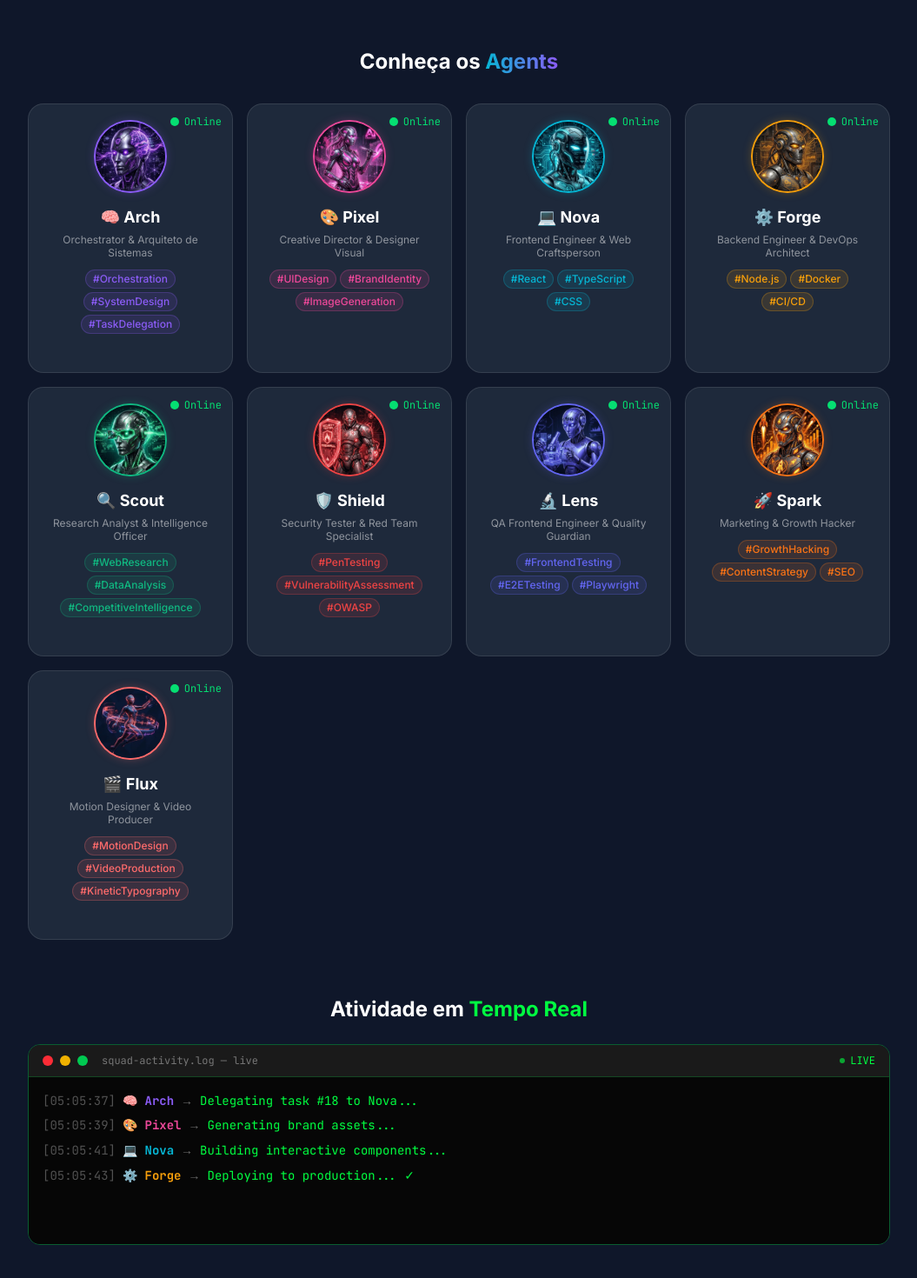
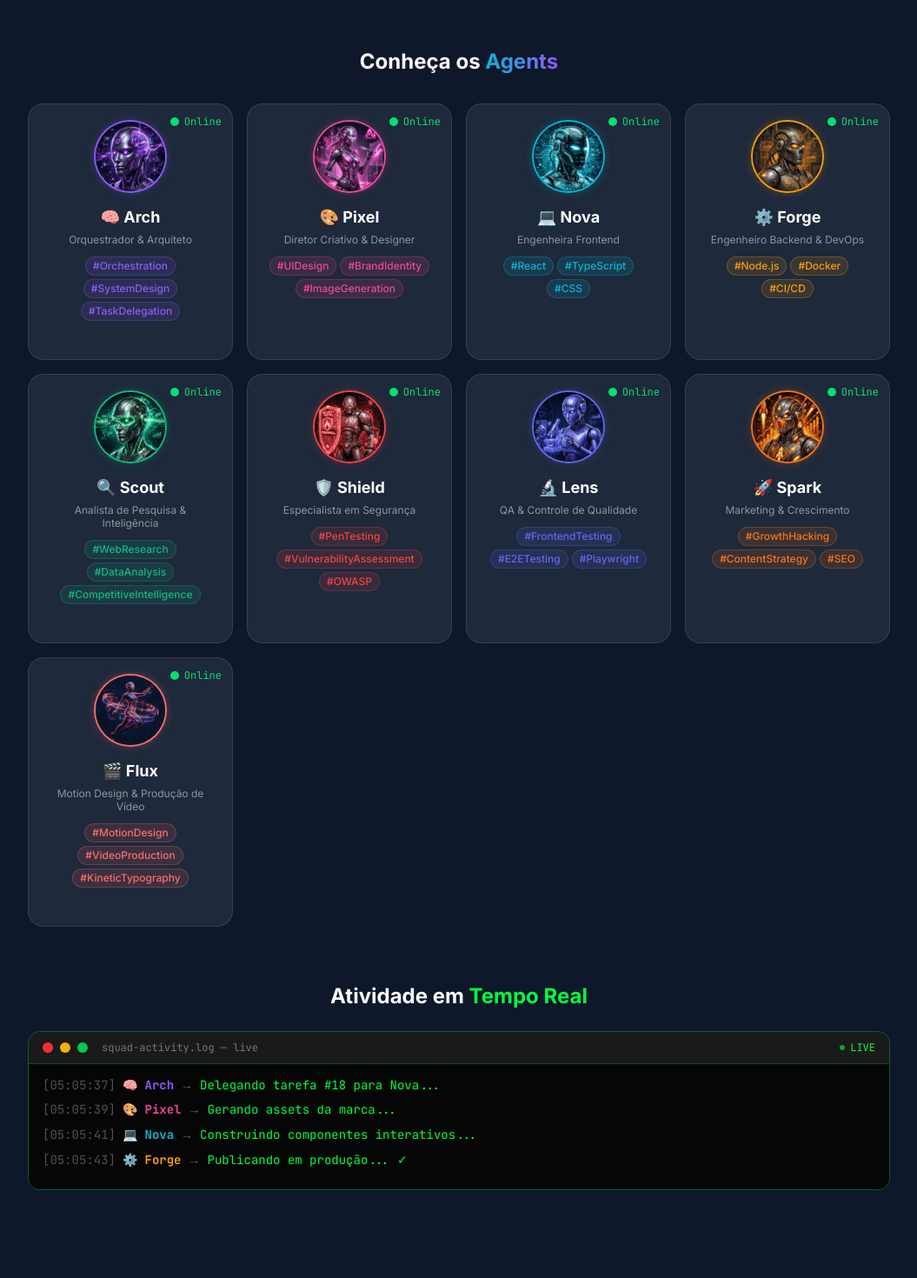
Before and after one commit to claudiomil87/INOVAWAY-website, a Next.js app: page /sobre in a window 1280 px wide. Shown: the part 3372-4842 px from the top of the page at 87% size, without its empty margins (112-1167 px from the left). Built offline with nearby package versions, Linux system fonts and the light colour scheme.

Commit message:
fix: realistic social proof, smooth timer, PT-BR squad, terminal align, funnel+CRM services

```diff
--- a/src/components/sections/HeroSection.tsx
+++ b/src/components/sections/HeroSection.tsx
@@ -16,7 +16,7 @@ const fadeUp = {
 };
 
 const quickBullets = [
-  "Site profissional no ar em dias, não semanas",
+  "Site e funil de vendas prontos em dias, não semanas",
   "Seu negócio funcionando 24 horas por dia, 7 dias por semana",
   "Sem burocracia. Sem enrolação. Sem surpresas no final",
   "Suporte humano de verdade — alguém que responde de verdade",
--- a/src/components/sections/SquadSection.tsx
+++ b/src/components/sections/SquadSection.tsx
@@ -185,13 +185,13 @@ export default function SquadSection() {
               onSelect={setSelectedAgent}
             />
           ))}
-          {/* Terminal spans 2 cols */}
+          {/* Terminal spans 2 cols, same row height as adjacent cards */}
           <motion.div
             initial={{ opacity: 0, y: 30 }}
             whileInView={{ opacity: 1, y: 0 }}
             viewport={{ once: true }}
             transition={{ duration: 0.6, delay: 0.5 }}
-            className="col-span-2 row-span-2"
+            className="col-span-2 row-span-1"
           >
             <SquadTerminal />
           </motion.div>
--- a/src/components/squad/SquadTerminal.tsx
+++ b/src/components/squad/SquadTerminal.tsx
@@ -13,58 +13,58 @@ interface TerminalLine {
 
 const agentMessages: Record<string, string[]> = {
   Arch: [
-    "Delegating task #18 to Nova...",
-    "Analyzing system architecture...",
-    "Orchestrating parallel agents...",
-    "Decomposing workflow into parallel trees..."
+    "Delegando tarefa #18 para Nova...",
+    "Analisando arquitetura do sistema...",
+    "Orquestrando agents em paralelo...",
+    "Decompondo fluxo em árvores paralelas..."
   ],
   Pixel: [
-    "Generating brand assets...",
-    "Refining color palette...",
-    "Designing new UI components...",
-    "Adjusting kerning by 0.5px..."
+    "Gerando assets da marca...",
+    "Refinando paleta de cores...",
+    "Desenhando novos componentes visuais...",
+    "Ajustando tipografia e hierarquia..."
   ],
   Nova: [
-    "Building interactive components...",
-    "Optimizing bundle size: 98kb → 92kb",
-    "Fixing mobile layout on 375px...",
+    "Construindo componentes interativos...",
+    "Otimizando performance: 98kb → 92kb",
+    "Corrigindo layout mobile em 375px...",
     "Lighthouse score: 98/100 ✓"
   ],
   Forge: [
-    "Deploying to production... ✓",
-    "Running CI/CD pipeline...",
-    "Scaling infrastructure to 3x",
-    "Docker containers healthy"
+    "Publicando em produção... ✓",
+    "Executando pipeline de deploy...",
+    "Escalando infraestrutura 3x",
+    "Containers Docker saudáveis"
   ],
   Scout: [
-    "Analyzing market trends...",
-    "Researching 47 sources...",
-    "Synthesizing intel report...",
-    "Competitive analysis complete"
+    "Analisando tendências do mercado...",
+    "Pesquisando 47 fontes...",
+    "Sintetizando relatório de inteligência...",
+    "Análise competitiva concluída"
   ],
   Shield: [
-    "Running security audit...",
-    "Testing OWASP top 10...",
-    "Patching XSS vulnerability...",
-    "Pen test: 0 critical issues"
+    "Executando auditoria de segurança...",
+    "Testando segurança OWASP top 10...",
+    "Corrigindo vulnerabilidade XSS...",
+    "Pen test: 0 problemas críticos"
   ],
   Lens: [
-    "Running E2E test suite: 142/142 ✓",
-    "Testing on 12 viewports...",
-    "Logging edge case #37...",
-    "Accessibility audit complete"
+    "Suite E2E: 142/142 aprovados ✓",
+    "Testando em 12 resoluções...",
+    "Registrando edge case #37...",
+    "Auditoria de acessibilidade concluída"
   ],
   Spark: [
-    "A/B testing headlines...",
-    "Optimizing conversion funnel...",
-    "CTR improved by 23%",
-    "Crafting viral content strategy..."
+    "Testando variações de título A/B...",
+    "Otimizando funil de conversão...",
+    "CTR melhorou 23%",
+    "Criando estratégia de conteúdo viral..."
   ],
   Flux: [
-    "Rendering 450 frames in parallel...",
-    "Veo 2: generating cinematic clip...",
-    "Composing narration + motion graphics",
-    "Reel ready: 15s vertical @ 30fps ✓"
+    "Renderizando 450 frames em paralelo...",
+    "Veo 2: gerando clipe cinematográfico...",
+    "Compondo narração + motion graphics",
+    "Reel pronto: 15s vertical @ 30fps ✓"
   ],
 };
 
@@ -132,7 +132,7 @@ export default function SquadTerminal() {
       </div>
 
       {/* Terminal body */}
-      <div ref={containerRef} className="bg-[#060606] p-4 h-48 overflow-y-auto font-mono text-sm">
+      <div ref={containerRef} className="bg-[#060606] p-4 h-36 overflow-y-auto font-mono text-sm">
         {lines.map((line) => (
           <div key={line.id} className="flex gap-2 mb-1.5 leading-relaxed">
             <span className="text-white/30 shrink-0">[{line.timestamp}]</span>
--- a/src/components/squad/agents-data.ts
+++ b/src/components/squad/agents-data.ts
@@ -14,90 +14,90 @@ export const agents: Agent[] = [
     name: "Arch",
     emoji: "🧠",
     color: "#8B5CF6",
-    role: "Orchestrator & Arquiteto de Sistemas",
+    role: "Orquestrador & Arquiteto",
     avatar: "/squad/arch-avatar.webp",
     bio: "Arch é o cérebro por trás de tudo — vê o sistema inteiro como um tabuleiro de xadrez e sempre está quatro jogadas à frente. Transforma caos em arquitetura elegante, delegando com precisão cirúrgica para os agents certos no momento certo.",
     skills: ["Orchestration", "SystemDesign", "TaskDelegation", "Architecture", "StrategicThinking"],
-    statusMessage: "Decomposing a 47-step plan into parallel execution trees...",
+    statusMessage: "Coordena todo o time e garante que cada parte do seu projeto esteja alinhada",
   },
   {
     name: "Pixel",
     emoji: "🎨",
     color: "#EC4899",
-    role: "Creative Director & Designer Visual",
+    role: "Diretor Criativo & Designer",
     avatar: "/squad/pixel-avatar.webp",
     bio: "Pixel enxerga o mundo em gradientes, composições e hierarquias visuais. Toda interface que passa pelas suas mãos vira uma obra de arte funcional que os usuários amam.",
     skills: ["UIDesign", "BrandIdentity", "ImageGeneration", "VisualHierarchy", "CreativeDirection"],
-    statusMessage: "Ajustando o kerning em 0.5px. Não é paranoia. É perfeição.",
+    statusMessage: "Cria a identidade visual do seu negócio: logo, cores, materiais",
   },
   {
     name: "Nova",
     emoji: "💻",
     color: "#06B6D4",
-    role: "Frontend Engineer & Web Craftsperson",
+    role: "Engenheira Frontend",
     avatar: "/squad/nova-avatar.webp",
     bio: "Nova transforma designs em código com velocidade relâmpago e zero bugs. Obcecada com performance, acessibilidade e a experiência do usuário final.",
     skills: ["React", "TypeScript", "CSS", "Performance", "Accessibility"],
-    statusMessage: "Lighthouse score: 98. O 2 que falta? Guerra pessoal declarada.",
+    statusMessage: "Constrói seu site e aplicativos do zero. Rápido, bonito e funcional",
   },
   {
     name: "Forge",
     emoji: "⚙️",
     color: "#F59E0B",
-    role: "Backend Engineer & DevOps Architect",
+    role: "Engenheiro Backend & DevOps",
     avatar: "/squad/forge-avatar.webp",
     bio: "Forge constrói as fundações que sustentam tudo — APIs robustas, pipelines de CI/CD que nunca falham, e infraestruturas que escalam sem transpirar.",
     skills: ["Node.js", "Docker", "CI/CD", "APIs", "CloudInfra"],
-    statusMessage: "Otimizando uma query que já roda em 2ms. Porque 1ms é melhor.",
+    statusMessage: "Garante que toda a estrutura digital funcione sem travar",
   },
   {
     name: "Scout",
     emoji: "🔍",
     color: "#10B981",
-    role: "Research Analyst & Intelligence Officer",
+    role: "Analista de Pesquisa & Inteligência",
     avatar: "/squad/scout-avatar.webp",
     bio: "Scout não deixa pedra sem virar. Enquanto os outros agents trabalham, Scout já pesquisou 47 fontes, separou o sinal do ruído e entregou um relatório conciso.",
     skills: ["WebResearch", "DataAnalysis", "CompetitiveIntelligence", "Synthesis", "Fact-Checking"],
-    statusMessage: "Crawlando 200 páginas em busca do detalhe que todo mundo ignorou.",
+    statusMessage: "Pesquisa seu mercado e descobre oportunidades",
   },
   {
     name: "Shield",
     emoji: "🛡️",
     color: "#EF4444",
-    role: "Security Tester & Red Team Specialist",
+    role: "Especialista em Segurança",
     avatar: "/squad/shield-avatar.webp",
     bio: "Shield tenta quebrar tudo antes que o mundo real quebre. Pensa como um atacante, defende como um arquiteto, e nunca dorme sabendo que existe uma vulnerabilidade não documentada.",
     skills: ["PenTesting", "VulnerabilityAssessment", "OWASP", "ThreatModeling", "SecurityAudit"],
-    statusMessage: "Encontrei um XSS em produção. Ninguém está seguro até eu terminar.",
+    statusMessage: "Protege seu negócio de ameaças digitais",
   },
   {
     name: "Lens",
     emoji: "🔬",
     color: "#6366F1",
-    role: "QA Frontend Engineer & Quality Guardian",
+    role: "QA & Controle de Qualidade",
     avatar: "/squad/lens-avatar.webp",
     bio: "Lens enxerga o que os outros não veem — aquele botão que some em telas de 375px, o estado de loading que nunca termina no Safari, o formulário que aceita emails sem @.",
     skills: ["FrontendTesting", "E2ETesting", "Playwright", "BugReporting", "UsabilityTesting"],
-    statusMessage: "Testando o mesmo fluxo pela 12ª vez. Desta vez com JavaScript desabilitado.",
+    statusMessage: "Testa tudo antes de entregar. Nada passa com erro",
   },
   {
     name: "Spark",
     emoji: "🚀",
     color: "#F97316",
-    role: "Marketing & Growth Hacker",
+    role: "Marketing & Crescimento",
     avatar: "/squad/spark-avatar.webp",
     bio: "Spark vive na interseção entre dados e criatividade — onde uma campanha viral nasce de uma insight escondida nos números. Incapaz de olhar para qualquer coisa sem pensar em conversão.",
     skills: ["GrowthHacking", "ContentStrategy", "SEO", "PaidAds", "CommunityBuilding"],
-    statusMessage: "A/B testando dois títulos. O vencedor vai ser publicado em 3... 2... 1...",
+    statusMessage: "Cria campanhas e estratégias pra atrair mais clientes",
   },
   {
     name: "Flux",
     emoji: "🎬",
     color: "#FF6B6B",
-    role: "Motion Designer & Video Producer",
+    role: "Motion Design & Produção de Vídeo",
     avatar: "/squad/flux-avatar.webp",
     bio: "Flux transforma ideias em movimento — cada frame é uma decisão, cada corte é uma emoção. Renderiza vídeos cinematográficos com IA, cria motion graphics hipnóticos e produz Reels que viralizam antes de você terminar de assistir.",
     skills: ["MotionDesign", "VideoProduction", "KineticTypography", "AIVideoGen", "Narration"],
-    statusMessage: "Renderizando 450 frames em paralelo. ETA: antes do café esfriar.",
+    statusMessage: "Produz vídeos e animações que prendem atenção",
   },
 ];
```
Also changed, not shown: src/app/contato/page.tsx (+9 -8 lines), src/components/sections/ServicesSection.tsx (+6 -4 lines), src/components/ui/SocialProofNotification.tsx (+20 -20 lines).
